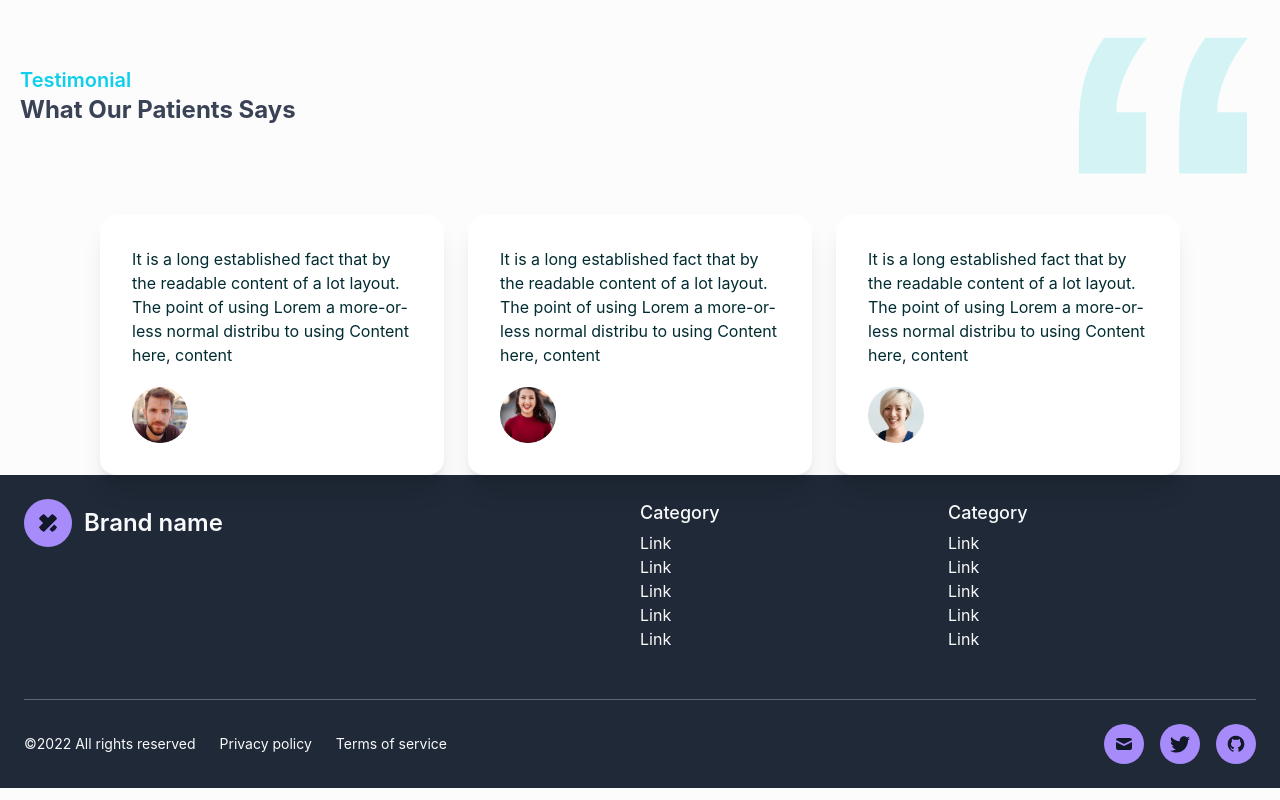
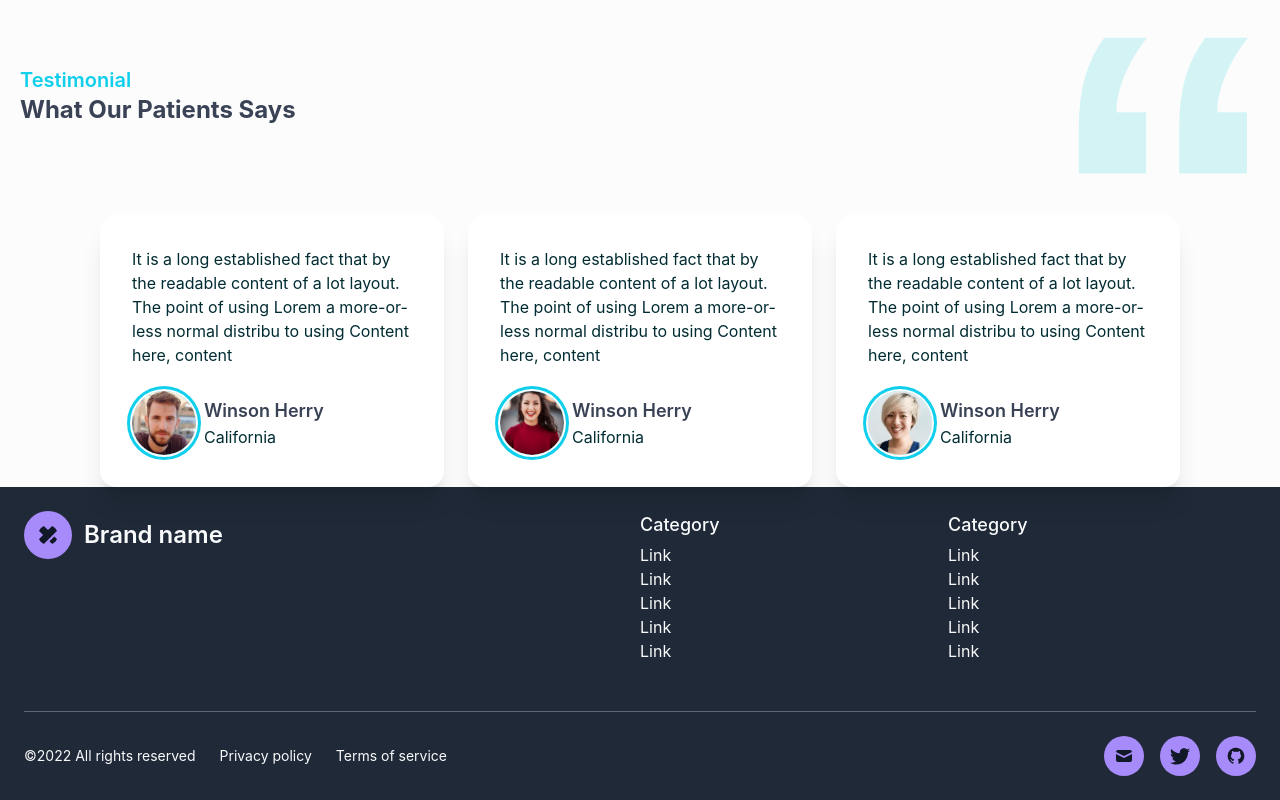
Before and after one commit to azizmohammad/doctors-protal-client, a React (Create React App) app: page / in a window 1280 px wide. Shown: the part 3039-3839 px from the top of the page. Built offline with nearby package versions, Linux system fonts and the light colour scheme.

Commit message:
tastimonail

```diff
--- a/src/Pages/HomePage/Testimonial/SingleReview.jsx
+++ b/src/Pages/HomePage/Testimonial/SingleReview.jsx
@@ -8,8 +8,16 @@ const SingleReview = ({ review }) => {
         <div className="card bg-white shadow-xl text-primary-content">
             <div className="card-body">
                 <p>{userReview}</p>
-                <div className="card-actions justify-start mt-3">
-                    <img className='w-14 h-14' src={img} alt="" />
+                <div className="card-actions justify-start mt-4 items-center">
+                    <div className="avatar">
+                        <div className="w-16 h-16 rounded-full ring ring-primary ring-offset-base-100 ring-offset-2">
+                            <img src={img} alt="" />
+                        </div>
+                    </div>
+                    <div>
+                        <h2 className='text-lg text-neutral font-semibold'>{name}</h2>
+                        <h4>{location}</h4>
+                    </div>
                 </div>
             </div>
         </div>
```
